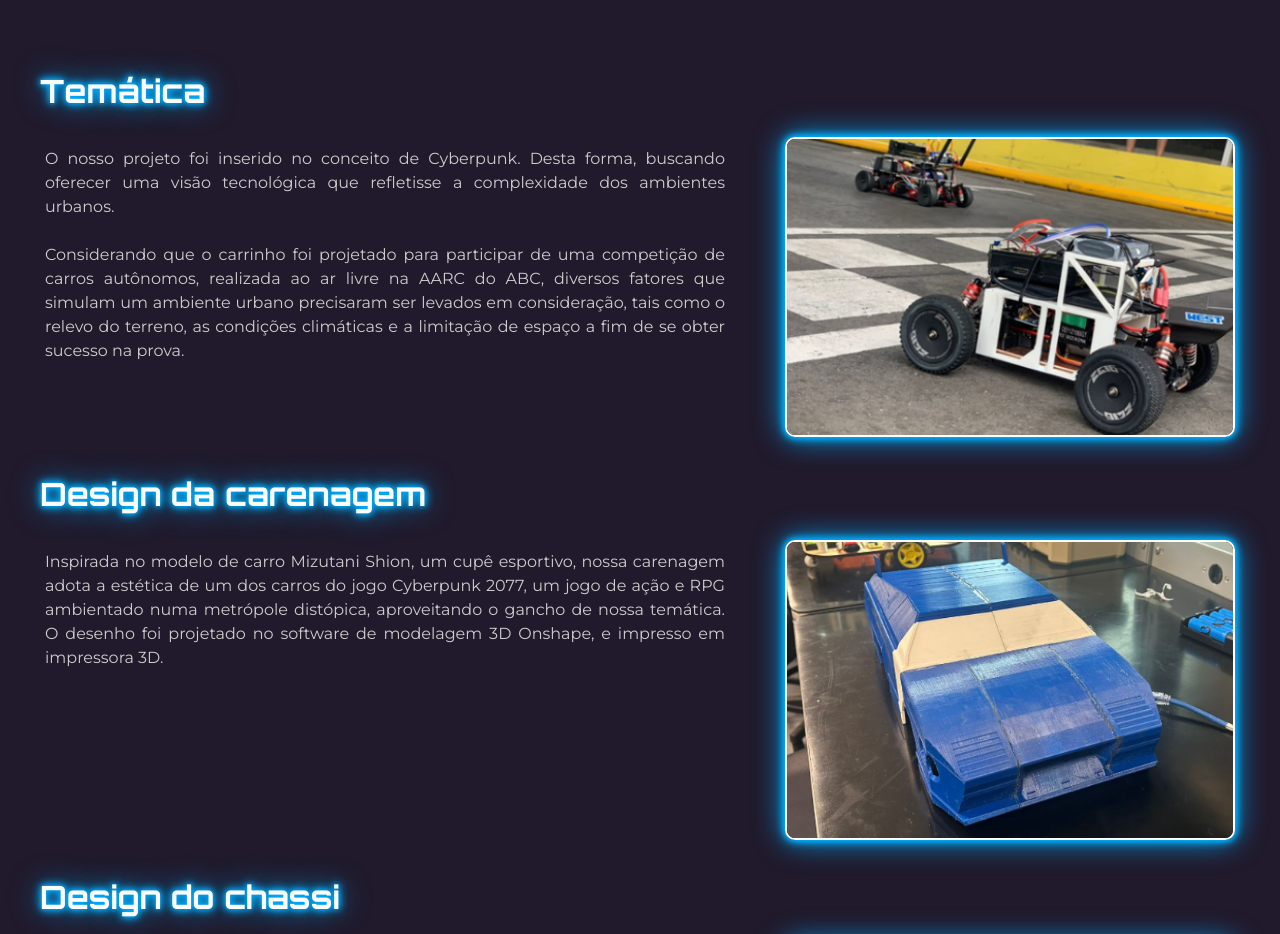
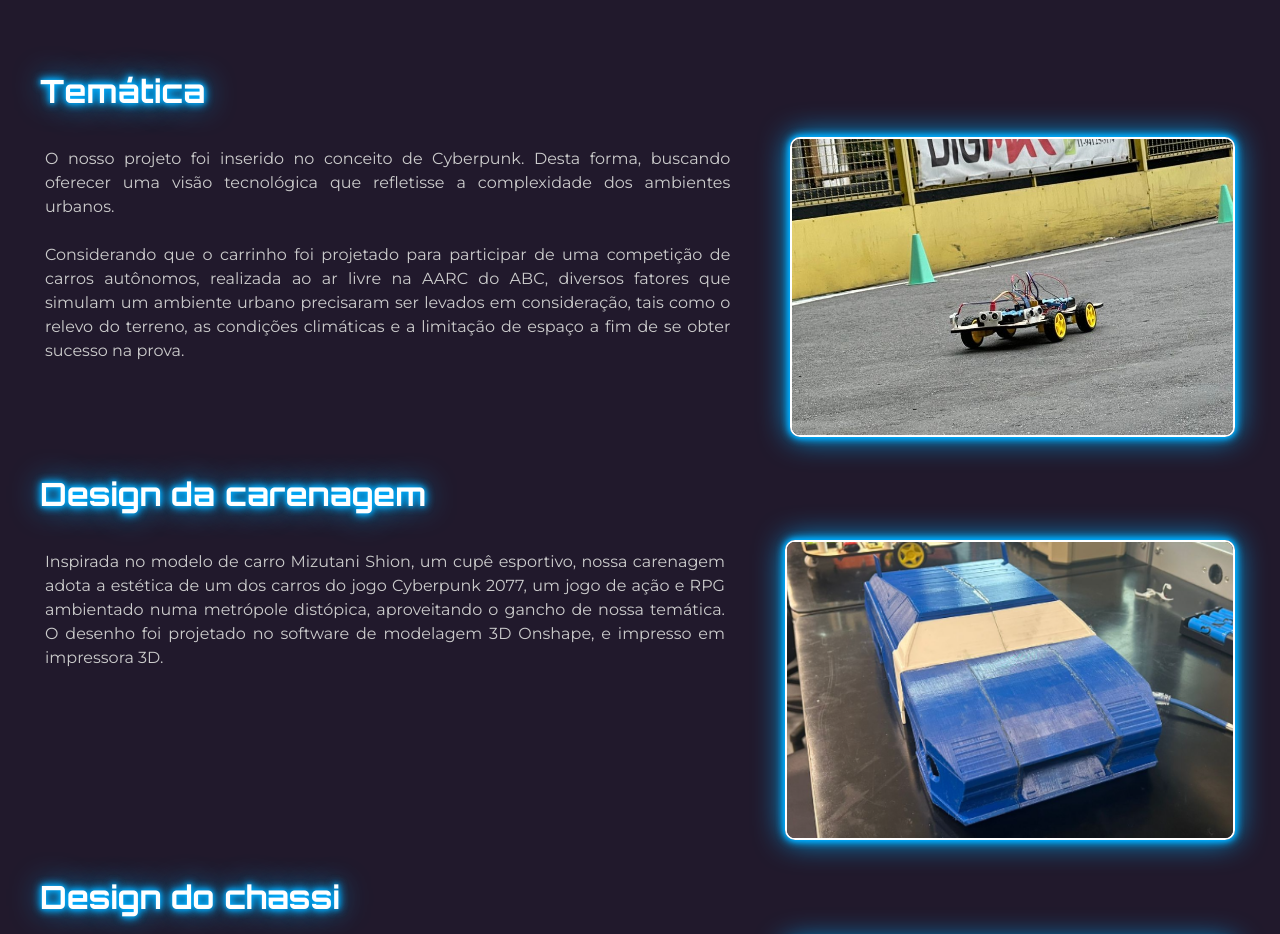
Before and after one commit to Satou000/Cyber-Squad, a plain HTML site: page html/projeto.html in a window 1280 px wide. Shown: the part 820-1754 px from the top of the page. Drawn offline with Linux system fonts and the light colour scheme; a web font is replaced by a local one.

Commit message:
Altera imagem do carrinho

```diff
--- a/html/projeto.html
+++ b/html/projeto.html
@@ -73,7 +73,7 @@
           </p>
         </div>
         <img
-          src="../img/temática.png"
+          src="../img/carrinho-na-pista.jpg"
           alt="Imagem da temática"
           class="com-borda"
         />
```
Also changed, not shown: img/carrinho-na-pista.jpg (added).
